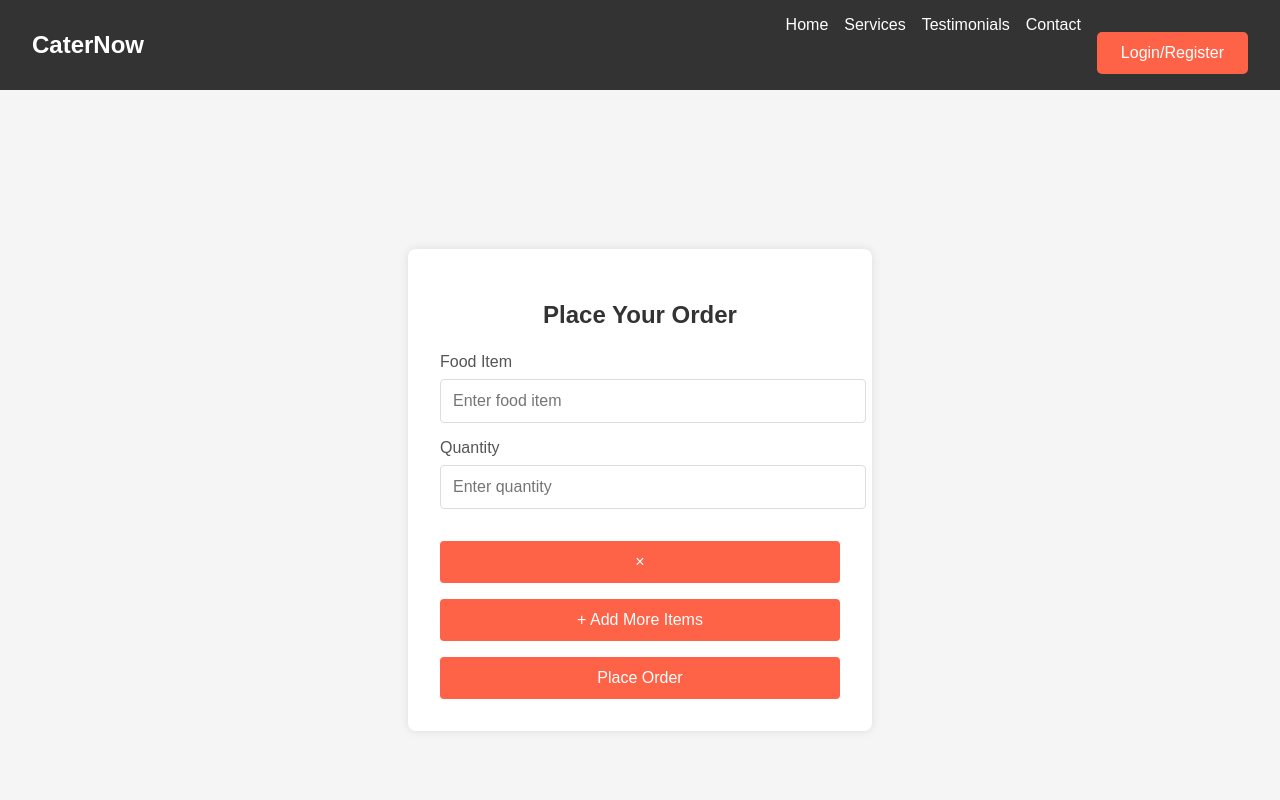
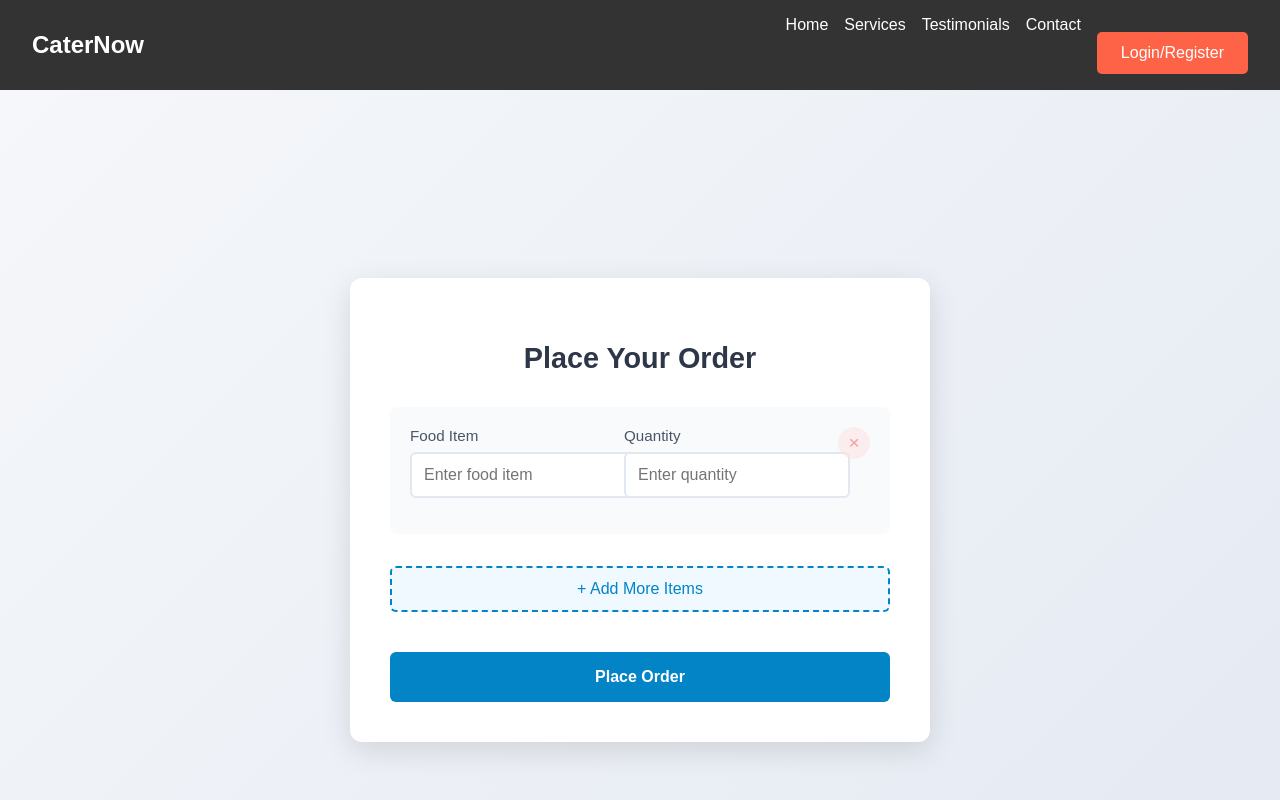
Before and after one commit to tar-i-shi/CaterNow2, a React (Vite) app: page /placeorder in a window 1280 px wide. Shown: the top 800 px of the page. Built offline with nearby package versions, Linux system fonts and the light colour scheme.

Commit message:
Update PlaceOrder.css

```diff
--- a/src/Pages/Style/PlaceOrder.css
+++ b/src/Pages/Style/PlaceOrder.css
@@ -1,62 +1,174 @@
 .order-container {
-    height: 100vh;
+    min-height: 100vh;
     display: flex;
     align-items: center;
     justify-content: center;
-    background-color: #f5f5f5;
+    background: linear-gradient(135deg, #f5f7fa 0%, #e4e9f2 100%);
+    padding: 20px;
   }
 
   .order-box {
     background-color: white;
-    padding: 2rem;
-    border-radius: 8px;
-    box-shadow: 0 0 10px rgba(0, 0, 0, 0.1);
+    padding: 2.5rem;
+    border-radius: 12px;
+    box-shadow: 0 8px 30px rgba(0, 0, 0, 0.12);
     width: 100%;
-    max-width: 400px;
+    max-width: 500px;
   }
 
-  h2 {
+  .order-title {
     text-align: center;
-    color: #333;
-    margin-bottom: 1.5rem;
+    color: #2d3748;
+    margin-bottom: 2rem;
+    font-size: 1.8rem;
+    font-weight: 600;
+  }
+
+  .form-row {
+    display: flex;
+    gap: 1rem;
+    align-items: flex-start;
+    position: relative;
+    background-color: #f8fafc;
+    padding: 1.25rem;
+    border-radius: 8px;
+    margin-bottom: 1rem;
+    transition: all 0.2s ease;
+  }
+
+  .form-row:hover {
+    background-color: #f1f5f9;
   }
 
   .form-group {
-    margin-bottom: 1rem;
+    flex: 1;
   }
 
-  label {
+  .form-group label {
     display: block;
     margin-bottom: 0.5rem;
-    color: #555;
+    color: #4a5568;
+    font-weight: 500;
+    font-size: 0.95rem;
   }
 
-  input {
+  .form-group input {
     width: 100%;
     padding: 0.75rem;
-    border: 1px solid #ddd;
-    border-radius: 4px;
+    border: 2px solid #e2e8f0;
+    border-radius: 6px;
     font-size: 1rem;
+    transition: all 0.2s ease;
   }
 
-  input:focus {
+  .form-group input:focus {
     outline: none;
-    border-color: #007bff;
-    box-shadow: 0 0 0 2px rgba(0, 123, 255, 0.25);
+    border-color: #3b82f6;
+    box-shadow: 0 0 0 3px rgba(59, 130, 246, 0.1);
   }
 
-  button {
+  .remove-btn {
+    background-color: #fee2e2;
+    color: #ef4444;
+    border: none;
+    border-radius: 50%;
+    width: 32px;
+    height: 32px;
+    font-size: 1.2rem;
+    cursor: pointer;
+    display: flex;
+    align-items: center;
+    justify-content: center;
+    transition: all 0.2s ease;
+    padding: 0;
+    margin: 0;
+  }
+
+  .remove-btn:hover {
+    background-color: #fecaca;
+  }
+
+  .remove-btn:disabled {
+    opacity: 0.5;
+    cursor: not-allowed;
+  }
+
+  .add-btn {
+    background-color: #f0f9ff;
+    color: #0284c7;
+    border: 2px dashed #0284c7;
+    padding: 0.75rem;
+    border-radius: 6px;
     width: 100%;
-    padding: 0.75rem;
-    background-color: #ff6347;
-    color: #fff;
-    border: none;
-    border-radius: 4px;
     font-size: 1rem;
     cursor: pointer;
-    margin-top: 1rem;
+    margin: 1rem 0;
+    transition: all 0.2s ease;
   }
 
-  button:hover {
-    background-color: #e5533d;
+  .add-btn:hover {
+    background-color: #e0f2fe;
   }
+
+  .submit-btn {
+    background-color: #0284c7;
+    color: white;
+    border: none;
+    padding: 1rem;
+    border-radius: 6px;
+    width: 100%;
+    font-size: 1rem;
+    font-weight: 600;
+    cursor: pointer;
+    transition: all 0.2s ease;
+    margin-top: 1.5rem;
+  }
+
+  .submit-btn:hover {
+    background-color: #0369a1;
+  }
+
+  /* Animation for adding/removing items */
+  @keyframes fadeIn {
+    from {
+      opacity: 0;
+      transform: translateY(-10px);
+    }
+    to {
+      opacity: 1;
+      transform: translateY(0);
+    }
+  }
+
+  .form-row {
+    animation: fadeIn 0.3s ease-out;
+  }
+
+  /* Error state */
+  .form-group input.error {
+    border-color: #ef4444;
+  }
+
+  .error-message {
+    color: #ef4444;
+    font-size: 0.875rem;
+    margin-top: 0.5rem;
+  }
+
+  /* Responsive design */
+  @media (max-width: 600px) {
+    .order-box {
+      padding: 1.5rem;
+    }
+
+    .form-row {
+      flex-direction: column;
+      gap: 0.75rem;
+    }
+
+    .remove-btn {
+      position: absolute;
+      top: 1rem;
+      right: 1rem;
+    }
+  }
```
